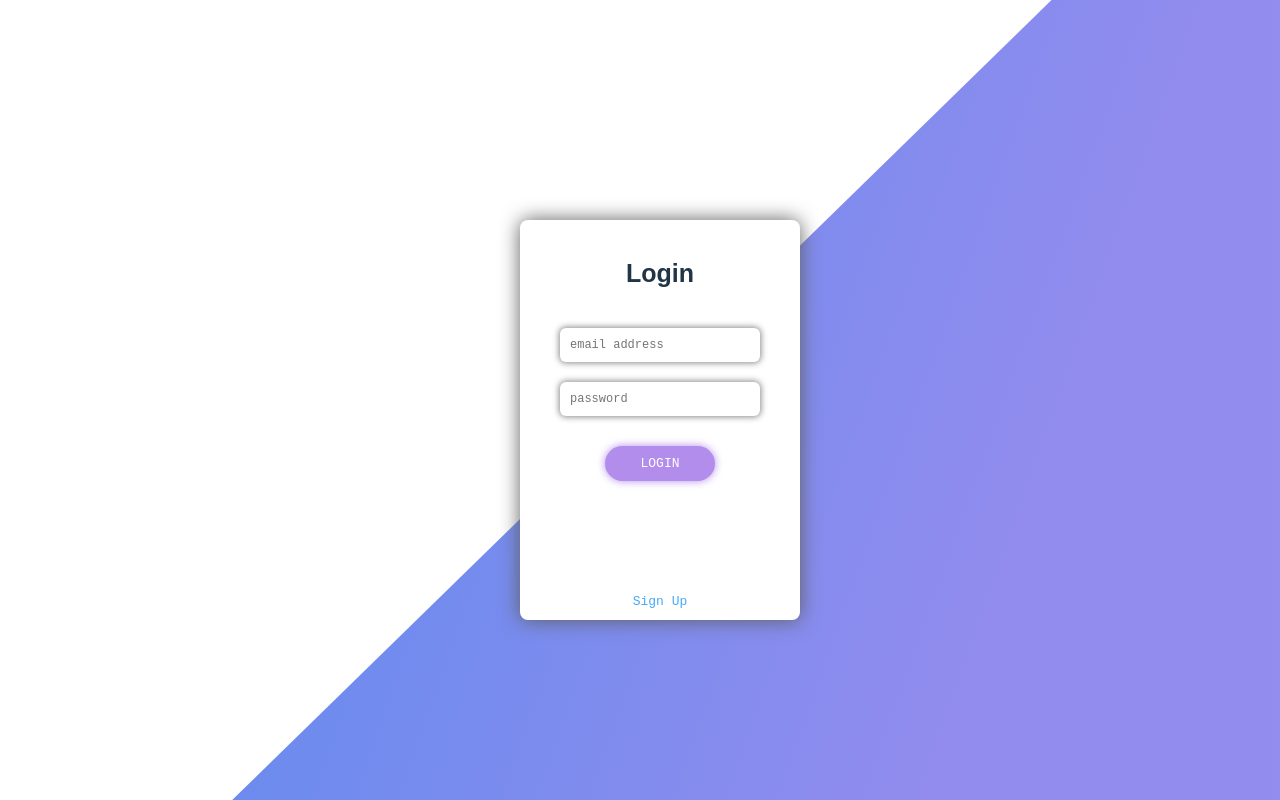
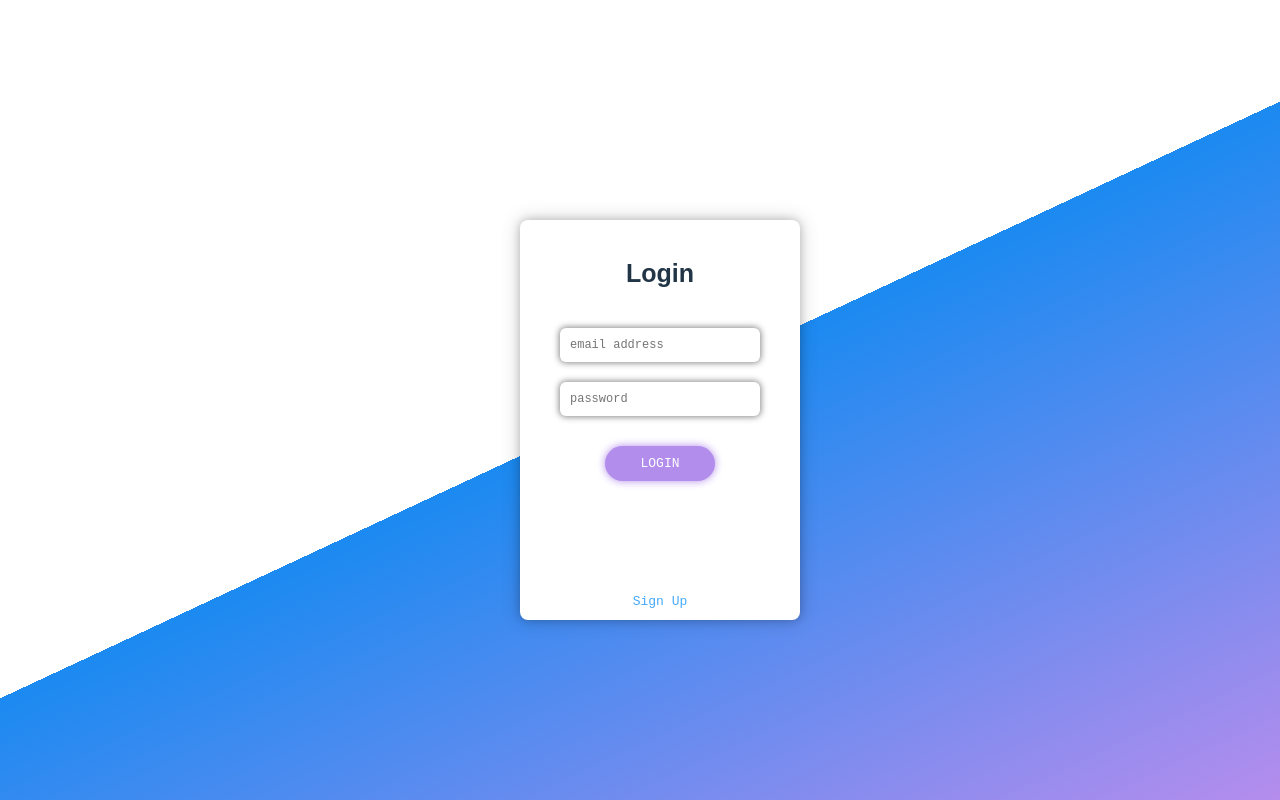
Before and after one commit to PayalSharma2023/react_mentoring, a React (Vite) app in the folder vite-project/: page / in a window 1280 px wide. Built offline with nearby package versions, Linux system fonts and the light colour scheme.

Commit message:
background changed

```diff
--- a/vite-project/src/App.css
+++ b/vite-project/src/App.css
@@ -5,13 +5,27 @@
   font-family: monospace;
 
 }
+body{
+  height: 100vh;
+  width: 100%;
+  text-align: center;
+}
 .container{
   height: 100vh;
   width: 100vw;
-  background-image: url(./assets/background.svg);
-  background-size:  cover;
+  /* background: linear-gradient(135deg, #1B8AF1, #B58DED); */
+  background: linear-gradient(155deg, white 50%, #1B8AF1 50%, #B58DED);
+  /* background-image: url(./assets/background.svg); */
+  /* background-size: cover; */
+  background-repeat: no-repeat;
   background-position: center;
+  background-size: 100% 100%;
+  position: relative;
+  /* background-position:50cqh; */
 }
+
+
+
 .element{
   position: relative;
   background-color: #fff;
@@ -21,7 +35,7 @@
   flex-direction: column;
   gap: 20px;
   border-radius: 8px;
-  box-shadow: 0px 0px 20px rgb(94, 94, 94);
+  box-shadow: 0 0 8px 0 rgba(0, 0, 0, 0.2), 0 0 20px 0 rgba(0, 0, 0, 0.19);
   padding: 40px;
   position: absolute;
   left: 50%;
--- a/vite-project/src/App.jsx
+++ b/vite-project/src/App.jsx
@@ -92,5 +92,6 @@ function App() {
 
 //console update nhi ho raha aur value store nhi horhi
 //local storage ?
+//onKeyUp={handleKeyUp}
 
 export default App;
```
